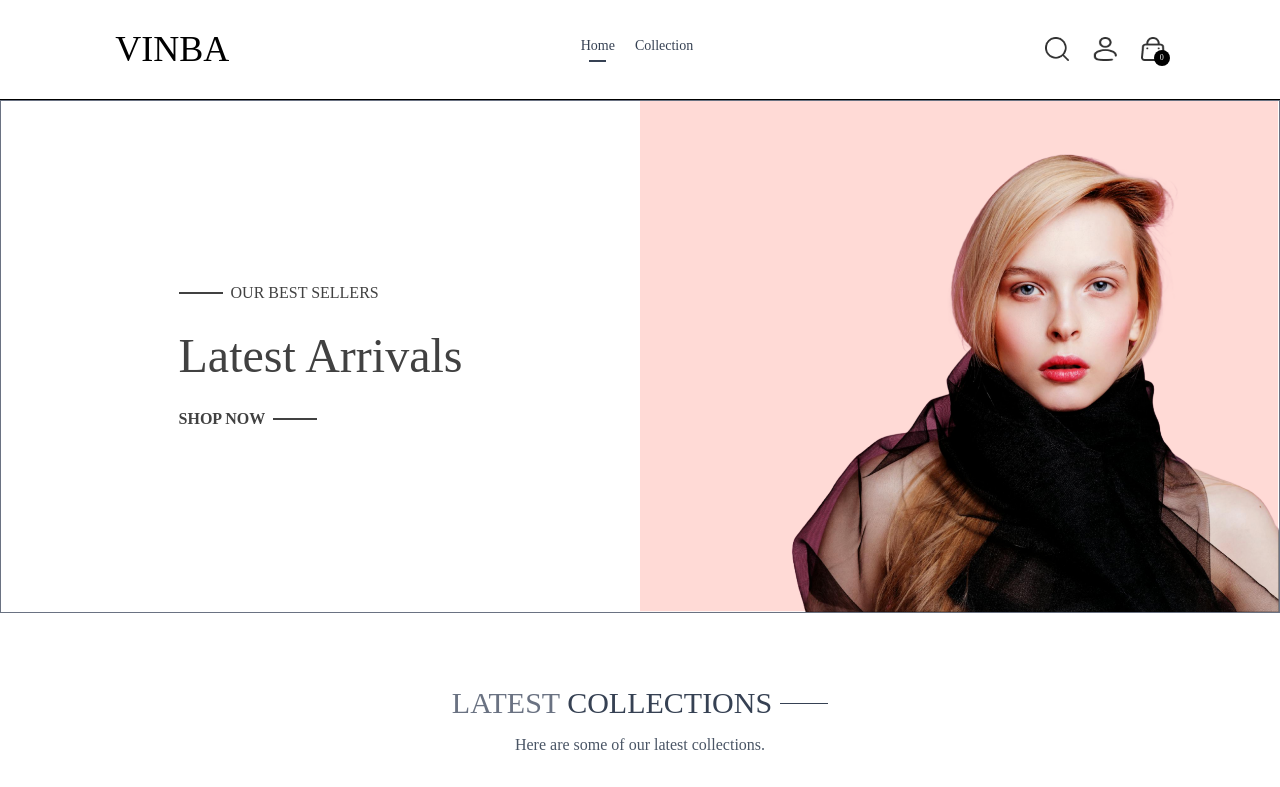
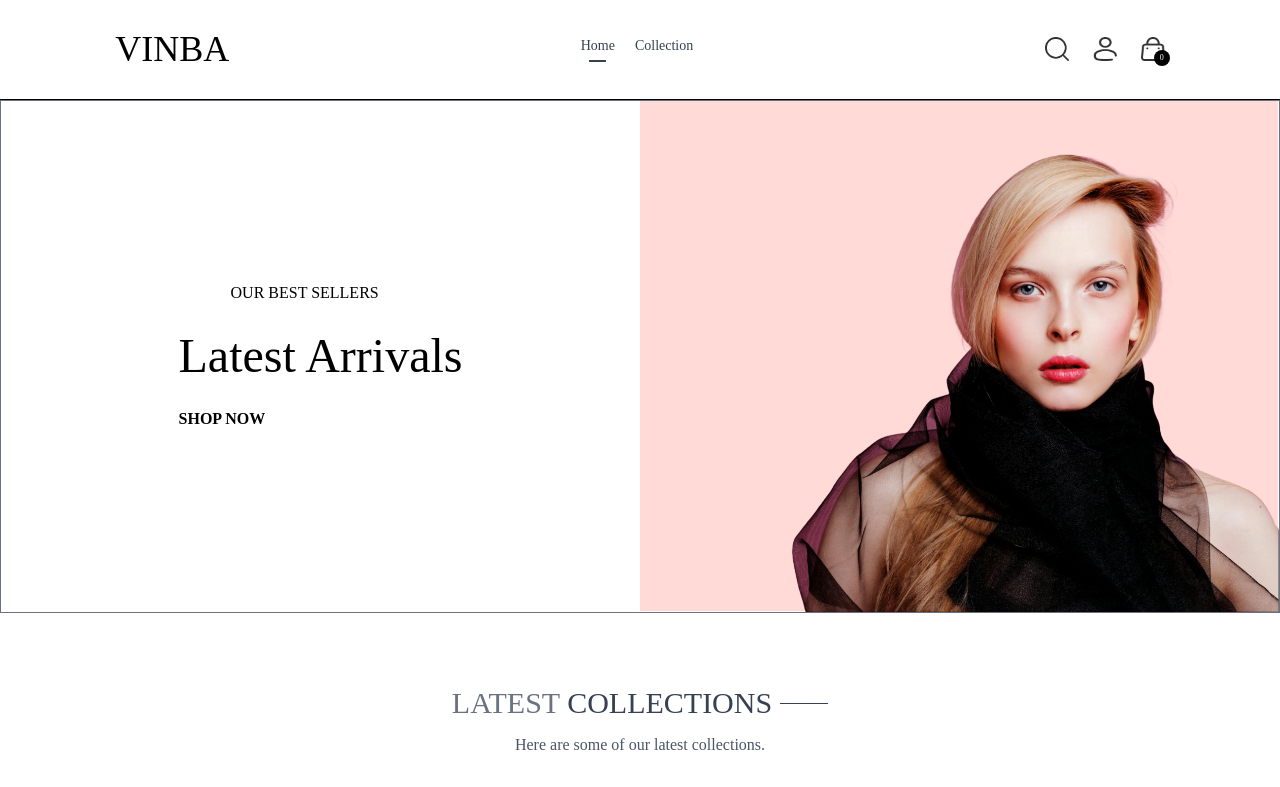
Before and after one commit to BirasaDivine/Ecommerce_Website, a React (Vite) app: page / in a window 1280 px wide. Shown: the top 787 px of the page. Built offline with nearby package versions, Linux system fonts and the light colour scheme.

Commit message:
fix: improve formatting and consistency in Hero component

```diff
--- a/src/components/Hero.tsx
+++ b/src/components/Hero.tsx
@@ -2,13 +2,13 @@
 import { assets } from "../assets/frontend_assets/assets";
 export default function Hero(){
 
-    return(
+    return (
         <div className="flex flex-col sm:flex-row border border-gray-500">
             {/* Hero Left Side */}
             <div className="w-full sm:w-1/2 flex items-center justify-center py-10 sm:py-0">
-        <div className="text-[#414141]">
+                <div className="text-charcoal">
                     <div className="flex items-center gap-2">
-            <p className="w-8 md:w-11 h-[2px] bg-[#414141]"></p>
+                        <p className="w-8 md:w-11 h-[2px] bg-charcoal"></p>
                         <p className="font-medium text-sm md:text-base">OUR BEST SELLERS</p>
                     </div>
                     <h1 className="text-3xl sm:py-3 lg:text-5xl leading-relaxed prata-regular">
@@ -16,7 +16,7 @@ export default function Hero(){
                     </h1>
                     <div className="flex items-center gap-2">
                         <p className="font-semibold text-sm md:text-base">SHOP NOW</p>
-            <p className="w-8 md:w-11 h-[2px] bg-[#414141]"></p>
+                        <p className="w-8 md:w-11 h-[2px] bg-charcoal"></p>
                     </div>
                 </div>
             </div>
```
Lines whose indentation alone changed are shown as unchanged.
